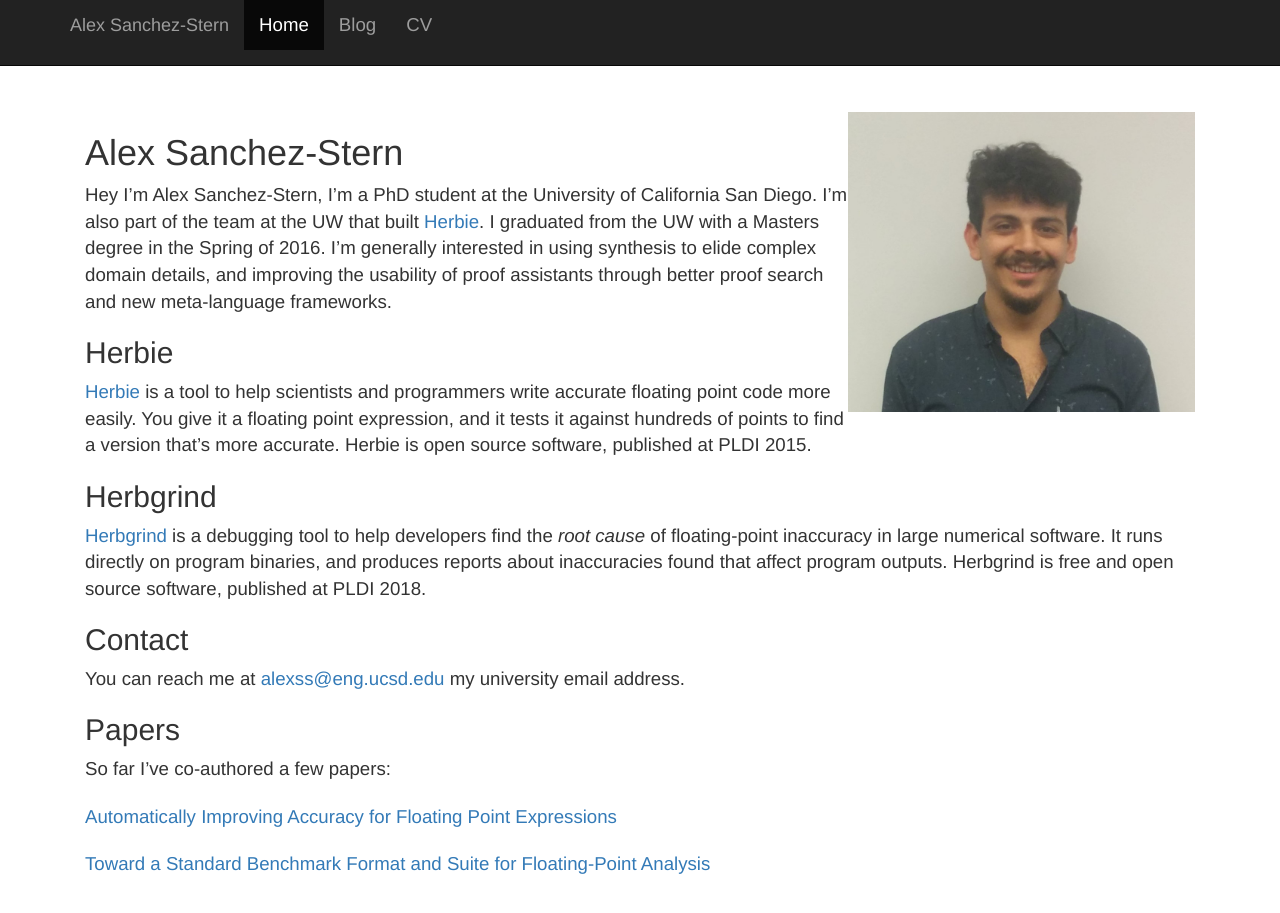
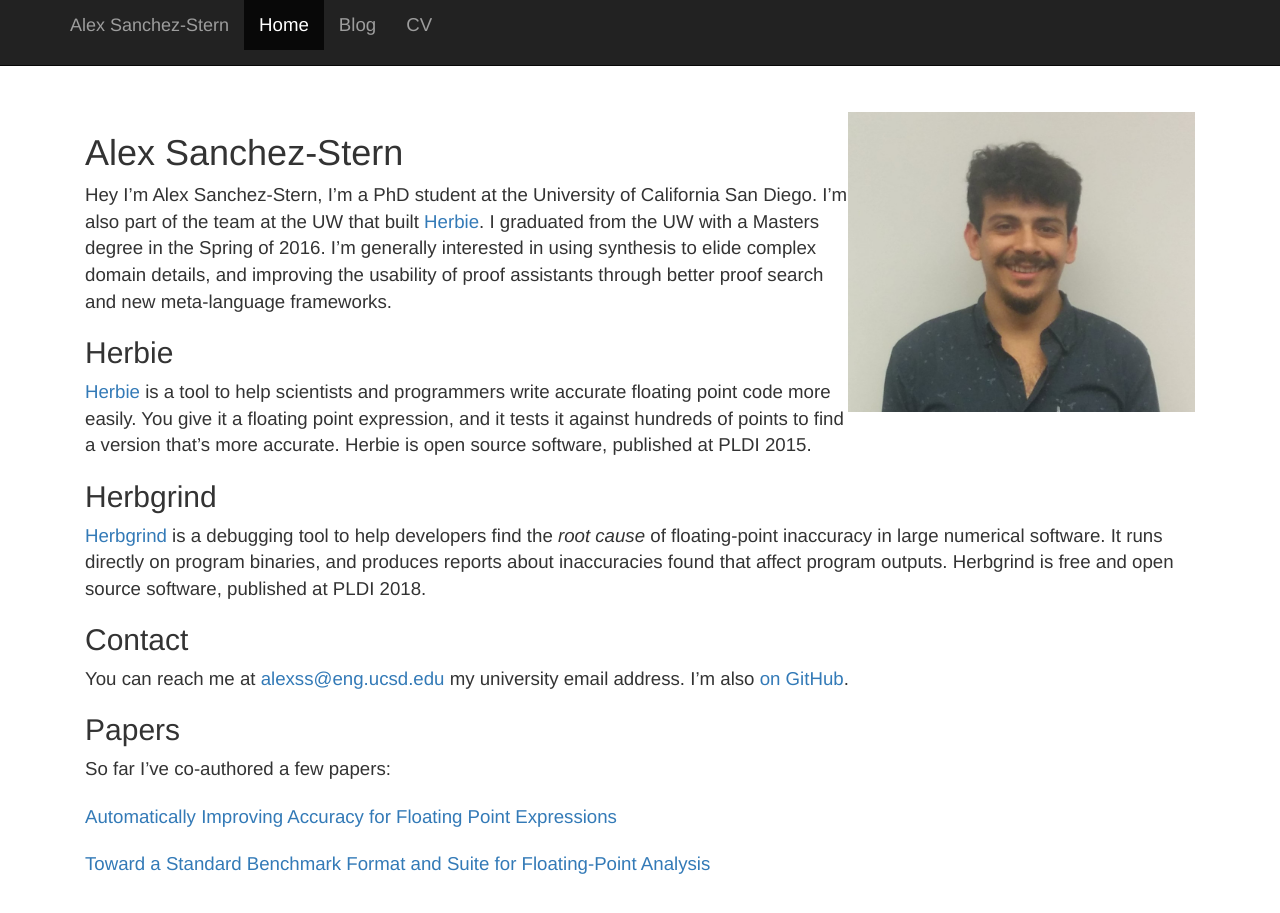
Before and after one commit to HazardousPeach/hazardouspeach.github.io, a Jekyll site: the page built from index.md, in a window 1280 px wide and 980 px high. Shown: the top 913 px of the window. Built offline with Jekyll 4.4.1, drawn with Linux system fonts in a browser that asks for light colours; nearby versions of some CDN libraries.

Commit message:
Add github link

```diff
--- a/index.md
+++ b/index.md
@@ -38,7 +38,8 @@ Contact
 -------
 
 You can reach me at [alexss@eng.ucsd.edu](mailto:alexss@eng.ucsd.edu)
-my university email address.
+my university email address. I'm
+also [on GitHub](https://github.com/HazardousPeach).
 
 Papers
 ------
```
